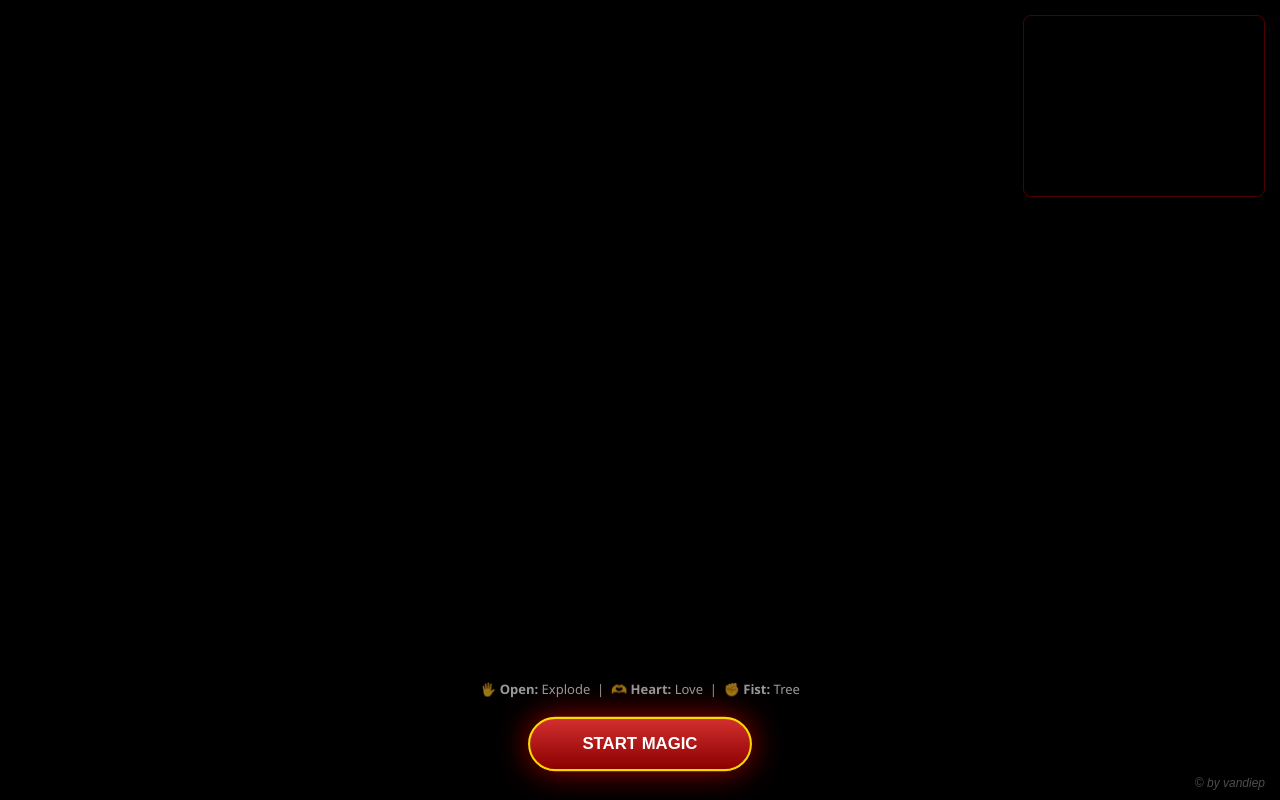
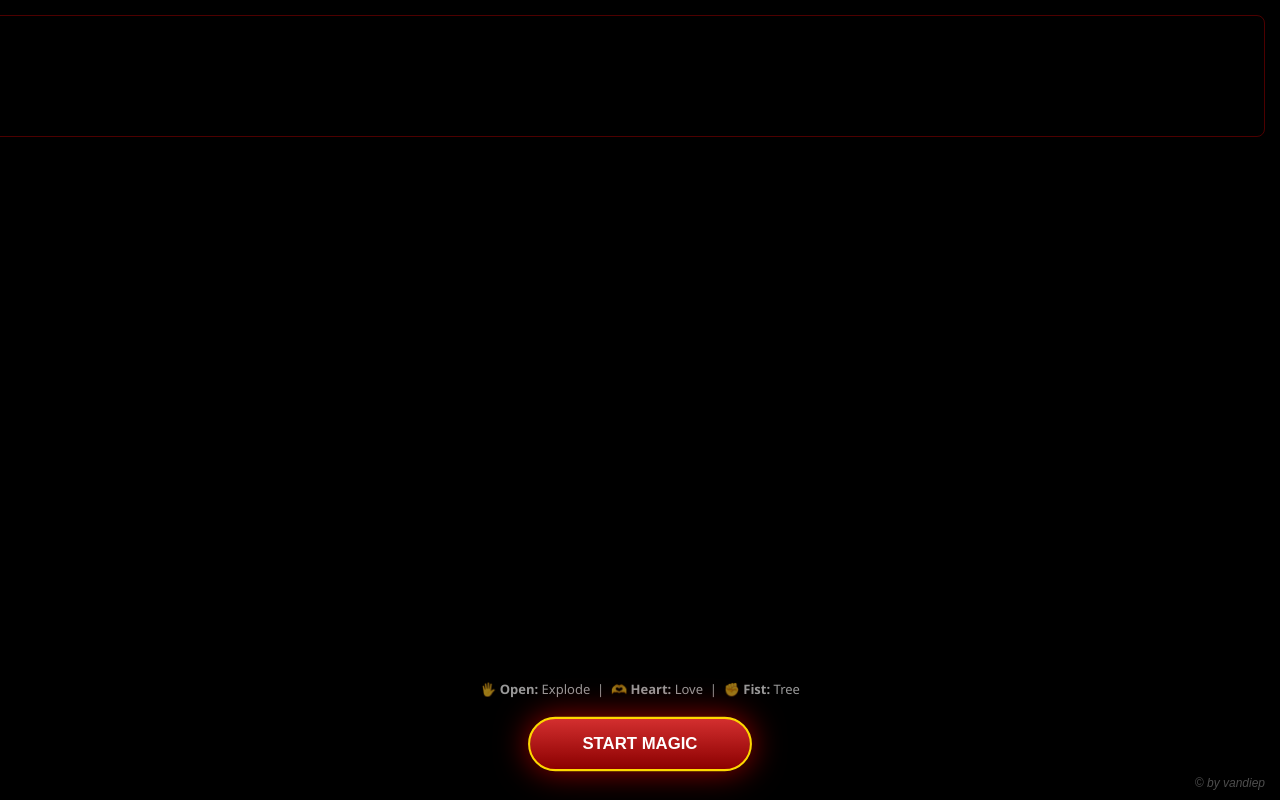
Before and after one commit to manhhung178/noel-no-em, a plain HTML site: page index.html in a window 1280 px wide. Drawn offline with nearby package versions, Linux system fonts and the light colour scheme.

Commit message:
sua lai khung camera lan 3

```diff
--- a/index.html
+++ b/index.html
@@ -42,7 +42,7 @@
         /* Camera Preview Vandiep */
         #camera-preview {
             position: absolute; top: 15px; right: 15px;
-            width: 240px; height: 180px;
+            width: 1600px; height: 120px;
             border: 1px solid rgba(255,0,0,0.5);
             transform: scaleX(-1); opacity: 0.6; border-radius: 8px;
         }
```
